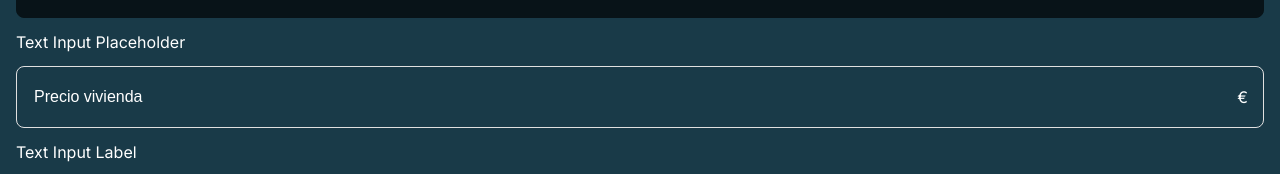
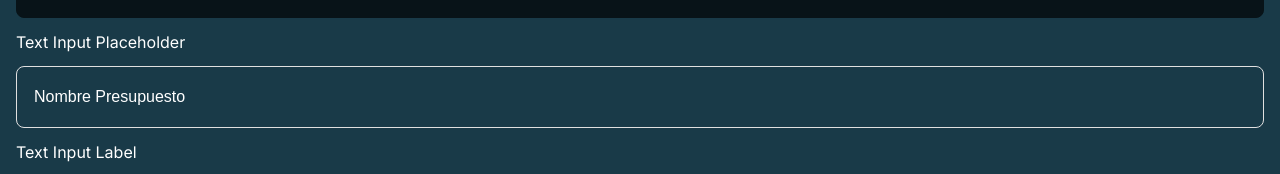
Before and after one commit to Michaeldam88/hipoteca_clara, a Next.js app: page /seeComponents in a window 1280 px wide. Shown: the part 1658-1832 px from the top of the page. Built offline with nearby package versions, Linux system fonts and the light colour scheme.

Commit message:
fixed some css

```diff
--- a/app/seeComponents/page.tsx
+++ b/app/seeComponents/page.tsx
@@ -185,8 +185,7 @@ export default function SeeComponents() {
       <Spacer />
       <Input
         setValue={getInputValue}
-        placeholder="Precio vivienda"
-        right={inputRight}
+        placeholder="Nombre Presupuesto"
         type="text"
       />
       <Spacer />
@@ -196,7 +195,7 @@ export default function SeeComponents() {
         setValue={getInputValue}
         label="Precio vivienda"
         right={inputRight}
-        type="text"
+        type="number"
       />
       <Spacer />
     </main>
--- a/ui/modal/modal.scss
+++ b/ui/modal/modal.scss
@@ -11,6 +11,7 @@ $modal-horizontal-padding: 16px;
   top: 0;
   left: 0;
   width: 100%;
+  z-index: 100;
 
   @media (min-width: 576px) {
     align-items: center;
--- a/ui/textInput/input.scss
+++ b/ui/textInput/input.scss
@@ -1,4 +1,9 @@
 @import "../../styles/variables.scss";
+
+/* remove Firefox number spinner */
+input[type="number"] {
+  -moz-appearance: textfield;
+}
 
 .input-container {
   position: relative;
@@ -17,42 +22,40 @@
   }
 }
 
-.text-input {
+.custom-input {
   color: $text-color;
   font-size: 1rem;
   border: none;
   outline: transparent;
   background-color: transparent;
   width: 100%;
+  &::-webkit-inner-spin-button,
+  ::-webkit-outer-spin-button {
+    -webkit-appearance: none;
+    margin: 0;
+  }
   &::placeholder {
     color: $text-color;
   }
   &:focus::placeholder {
-    top: 0;
     color: $color-primary-125;
   }
 }
 
 .custom-label {
-  width: 100%;
-  transition-duration: 400ms;
-  transition-property: font-size, color, transform;
-  &--focused {
-    width: fit-content;
+  width: fit-content;
+  white-space: nowrap;
+  transition: all 300ms;
+  &--focused,
+  &--with-value {
     position: absolute;
-    top: -13px;
+    transform: translate(0, -30px);
     font-size: 0.8rem;
     padding: 0 5px;
     color: $color-primary-125;
     background-color: $color-primary-150;
   }
   &--with-value {
-    width: fit-content;
-    position: absolute;
-    top: -13px;
-    font-size: 0.8rem;
-    padding: 0 5px;
-    background-color: $color-primary-150;
     color: $text-color;
   }
 }
--- a/ui/textInput/input.tsx
+++ b/ui/textInput/input.tsx
@@ -1,4 +1,4 @@
-import { useRef, useState } from "react";
+import { ReactNode, useRef, useState } from "react";
 import "./input.scss";
 
 const Input = ({
@@ -12,7 +12,7 @@ const Input = ({
   label?: string;
   placeholder?: string;
   type: "text" | "number";
-  right?: string;
+  right?: ReactNode;
 }) => {
   const [inputValue, setInputValue] = useState("");
   const [focus, setFocus] = useState(false);
@@ -34,9 +34,7 @@ const Input = ({
 
   return (
     <div
-      className={
-        focus ? "input-container input-container--focused" : "input-container"
-      }
+      className={`input-container ${focus ? "input-container--focused" : ""}`}
     >
       {label && (
         <label
@@ -54,10 +52,9 @@ const Input = ({
         onChange={handleInput}
         value={inputValue}
         placeholder={placeholder && placeholder}
-        className="text-input"
+        className="custom-input"
         onFocus={handleLabelFocus}
         onBlur={handleLabelUnfocus}
-
       />
       {right && <p>{right}</p>}
     </div>
```
